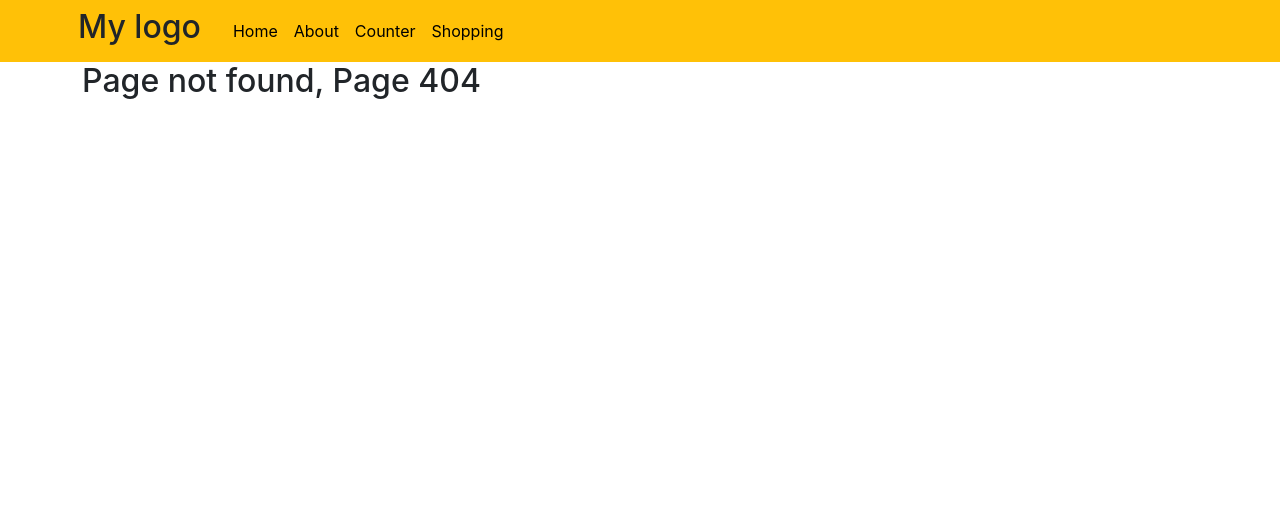
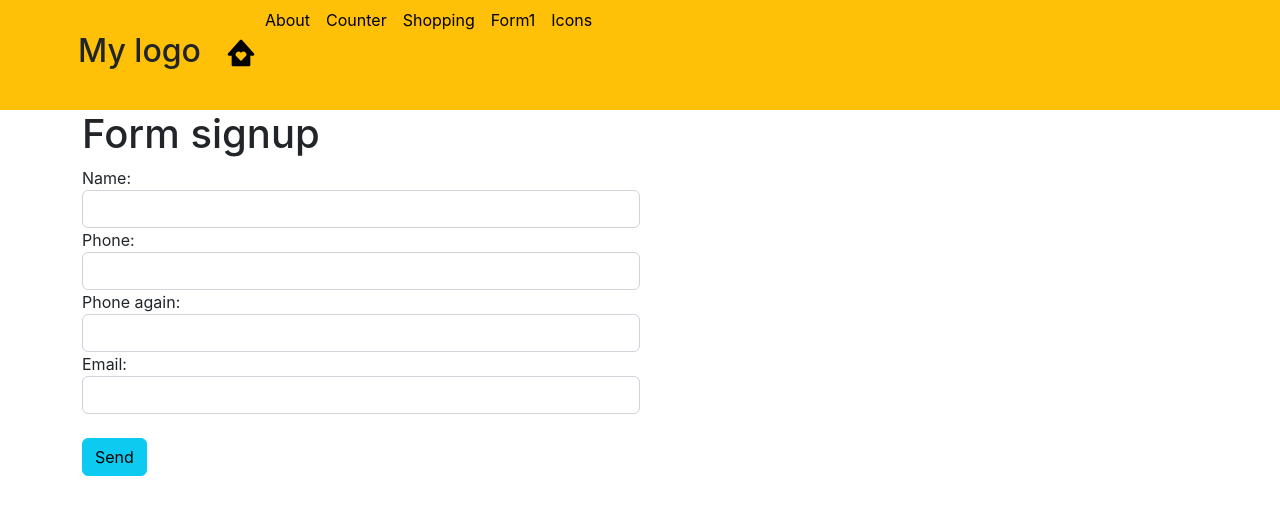
Before and after one commit to GalKatzav/react_l3_15_04_24, a React (Create React App) app: page /form1 in a window 1280 px wide. Before the commit this address had no page. Shown: the top 514 px of the page. Built offline with nearby package versions, Linux system fonts and the light colour scheme.

Commit message:
Icon & Form

```diff
--- a/package.json
+++ b/package.json
@@ -8,6 +8,8 @@
     "@testing-library/user-event": "^13.5.0",
     "react": "^18.2.0",
     "react-dom": "^18.2.0",
+    "react-hook-form": "^7.51.5",
+    "react-icons": "^5.2.1",
     "react-router-dom": "^6.22.3",
     "react-scripts": "5.0.1",
     "web-vitals": "^2.1.4"
--- a/src/App.js
+++ b/src/App.js
@@ -10,6 +10,8 @@ import CouterPage from "./pages/CouterPage";
 // import { ContextProvider } from "./context/Context";
 import ContextProvider from "./context/ContextShop";
 import ShopPage from "./pages/ShopPage";
+import FormPage1 from "./pages/FormPage1";
+import IconPage from "./pages/IconPage";
 
 function App() {
   // יצרנו סטייט שישמש את הקונטסט וכך יהיה גלובלי
@@ -26,6 +28,12 @@ function App() {
             <Route path="/about" element={<About />} />
             <Route path="/counter" element={<CouterPage />} />
             <Route path="/shop" element={<ShopPage />} />
+            <Route path="/form1" element={<FormPage1 />} />
+            <Route path="/icons" element={<IconPage />} />
+
+            {/*       <FaAppleAlt className="h1" style={{ color: "red" }} />
+             */}
+
             <Route path="*" element={<Page404 />} />
           </Route>
         </Routes>
--- a/src/components/Header1.js
+++ b/src/components/Header1.js
@@ -1,5 +1,6 @@
 import React from "react";
 import { Link } from "react-router-dom";
+import { BiSolidHomeHeart } from "react-icons/bi";
 
 export default function Header1() {
   return (
@@ -12,7 +13,12 @@ export default function Header1() {
           <nav className="col-auto">
             <ul>
               <li>
-                <Link to="/">Home</Link>
+                {/* <Link to="/">Home</Link> */}
+                <Link to="/">
+                  <h2>
+                    <BiSolidHomeHeart />
+                  </h2>
+                </Link>
               </li>
               <li>
                 <Link to="/about">About</Link>
@@ -23,6 +29,12 @@ export default function Header1() {
               <li>
                 <Link to="/shop">Shopping</Link>
               </li>
+              <li>
+                <Link to="/form1">Form1</Link>
+              </li>
+              <li>
+                <Link to="/icons">Icons</Link>
+              </li>
             </ul>
           </nav>
         </div>
--- /dev/null
+++ b/src/pages/FormPage1.js
@@ -0,0 +1,67 @@
+import React from "react";
+import { useForm } from "react-hook-form";
+
+export default function FormPage1() {
+  // handleSubmit - פונ שנזמן בהאזנה לטופס ונעביר לה פונ נוספת שתקבל את המידע כאובייקט לפי רגיסטר שנשים בכל אינפוט / סלקט בוקס
+  // gatValues - מאפשר לאסוף מידע מאינפוט שעשינו ךו רגיסטר ויעזור בהשוואה בין 2 אינפוטים
+  const {
+    register,
+    handleSubmit,
+    formState: { errors },
+    getValues,
+  } = useForm();
+
+  const onSub = (data) => {
+    console.log(data);
+  };
+
+  return (
+    <div className="container">
+      <h1>Form signup</h1>
+      <form onSubmit={handleSubmit(onSub)} className="col-md-6">
+        <label>Name:</label>
+        <input
+          {...register("name", { required: true, minLength: 2 })}
+          type="text"
+          className="form-control"
+        />
+        {errors.name && (
+          <div className="text-danger">* Enter valid name(min 2 chars)</div>
+        )}
+
+        <label>Phone:</label>
+        <input
+          {...register("phone", { required: true, minLength: 9 })}
+          type="text"
+          className="form-control"
+        />
+        {errors.phone && (
+          <div className="text-danger">* Enter valid phone(min 9 chars)</div>
+        )}
+
+        <label>Phone again:</label>
+        <input
+          {...register("phone2", {
+            required: true,
+            validate: (val) => val == getValues("phone"),
+          })}
+          type="text"
+          className="form-control"
+        />
+        {errors.phone2 && <div className="text-danger">* Phones not match</div>}
+
+        <label>Email:</label>
+        <input
+          {...register("email", {
+            required: true,
+            pattern: /^[A-Z0-9._%+-]+@[A-Z0-9.-]+\.[A-Z]{2,}$/i,
+          })}
+          type="text"
+          className="form-control"
+        />
+        {errors.email && <div className="text-danger">* Enter valid email</div>}
+        <button className="btn btn-info mt-4">Send</button>
+      </form>
+    </div>
+  );
+}
--- /dev/null
+++ b/src/pages/IconPage.js
@@ -0,0 +1,14 @@
+import React from "react";
+import { FaAppleAlt } from "react-icons/fa";
+
+// https://react-icons.github.io/react-icons/ קישור לאייקונים
+
+export default function IconPage() {
+  return (
+    <div className="container">
+      <h1>Icons in react</h1>
+      <h2>Test</h2>
+      <FaAppleAlt className="h1" style={{ color: "red" }} />
+    </div>
+  );
+}
```
Also changed, not shown: 1 other file (tests, documents, lock files or other folders).
